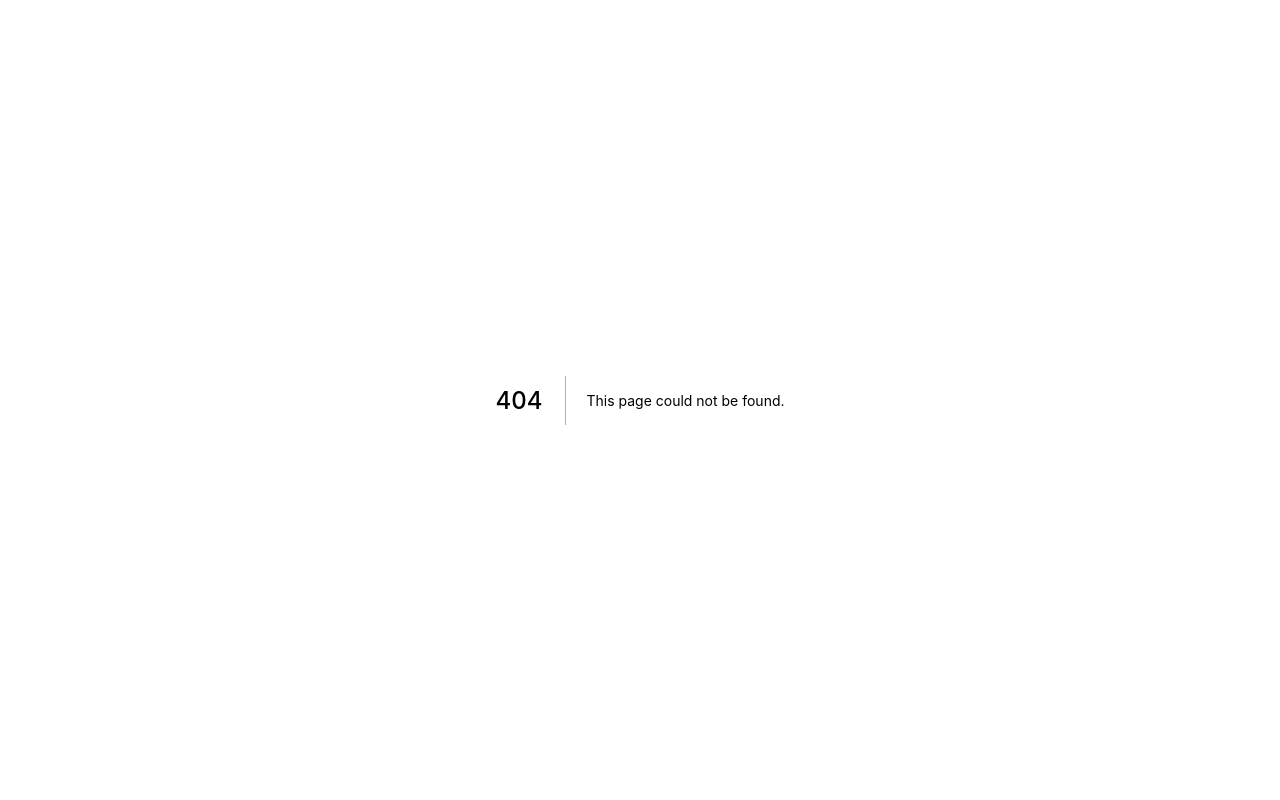
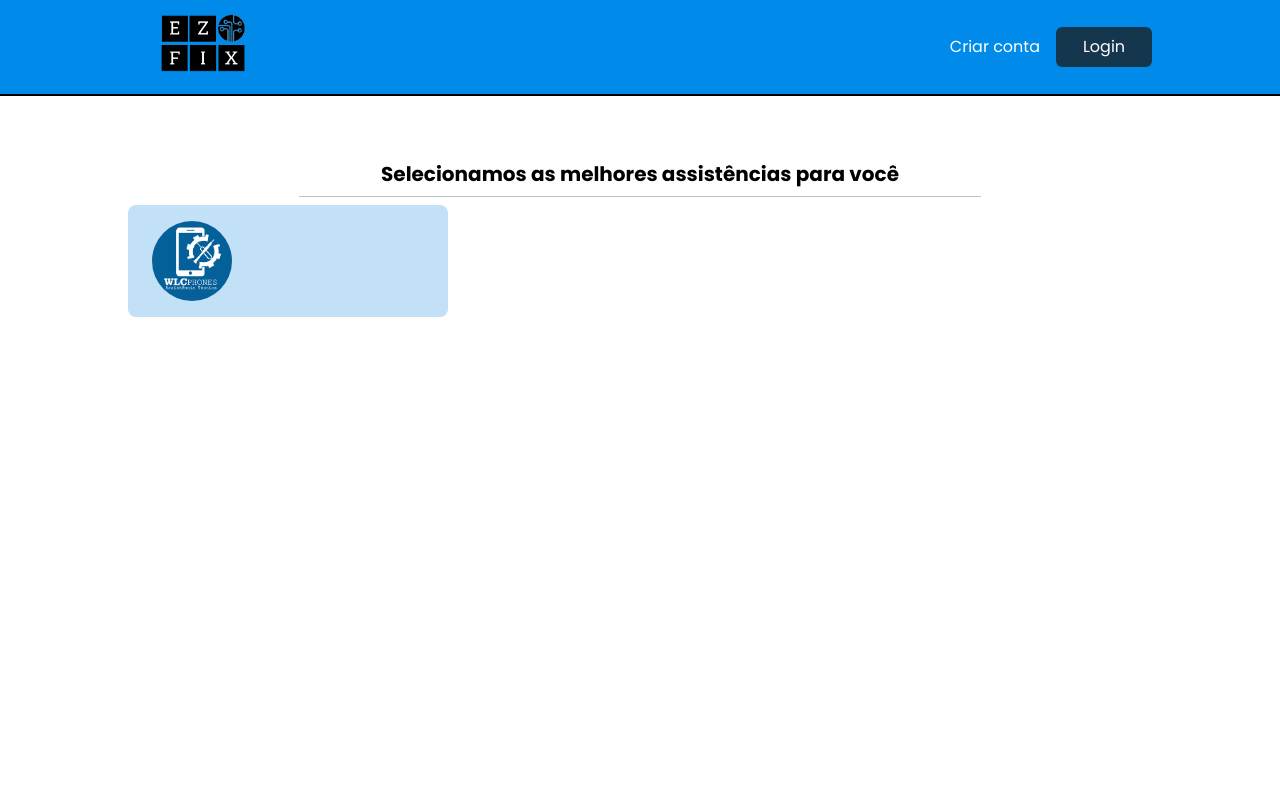
Before and after one commit to JoaoPedroArnaut/ezfix-front-end, a Next.js app: page /assistencias in a window 1280 px wide. Before the commit this address had no page. Shown: the top 800 px of the page. Built offline with nearby package versions, Linux system fonts and the light colour scheme.

Commit message:
provisorio

```diff
--- /dev/null
+++ b/src/pages/assistencias.jsx
@@ -0,0 +1,30 @@
+import React from 'react'
+import Footer from '../components/Footer'
+import Navbar from '../components/Navbar'
+
+const assistencias = () => {
+    return (
+        <>
+            <Navbar login={["Login", "Criar conta"]} />
+            <div className="pt-24 flex justify-around">
+                <div className="alturaSemNavbar w-4/5 flex flex-col items-center mt-16">
+                    <div className="w-4/6">
+                        <p className="text-xl flex justify-around font-bold">Selecionamos as melhores assistências para você</p>
+                        <hr className="text-black text-opacity-25 my-2" />
+                    </div>
+                    <div className="w-full h-full grid grid-cols-3 grid-rows-2 gap-8">
+                        <div className="w-full bg-blue-light h-28 flex rounded-lg p-4">
+                            <div className="w-2/5 flex justify-around items-center">
+                                <img src="/download.png" alt="" className="rounded-full h-20" />
+                            </div>
+                            <div className="w-4/5"></div>
+                        </div>
+                    </div>
+                </div>
+            </div>
+            <Footer />
+        </>
+    )
+}
+
+export default assistencias
```
Also changed, not shown: public/download.png (added).
